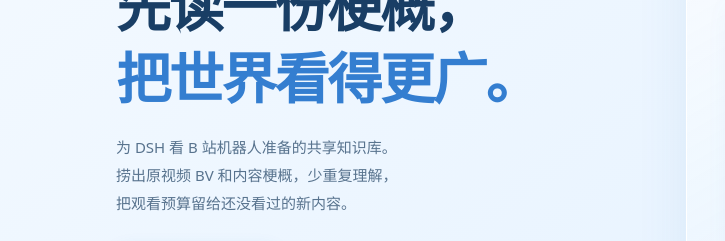
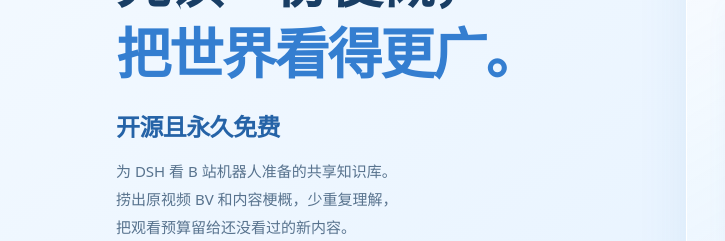
Before and after one commit to CleverWing/fat-whale-library, a plain HTML site: page docs/index.html in a window 1280 px wide. Shown: the part 315-556 px from the top of the page, 0-725 px from the left. Drawn offline with Linux system fonts and the light colour scheme.

Commit message:
Highlight open source and permanently free on Pages

```diff
--- a/docs/index.html
+++ b/docs/index.html
@@ -23,6 +23,7 @@
 @media(max-width:600px){.knowledge-disclosure>summary{padding:16px 18px}.knowledge-disclosure>summary>span{font-size:14px}.knowledge-disclosure>summary>small{font-size:11px}.user-question{padding:20px;font-size:19px}.answer-bubble{padding:20px}.case-tool{padding:19px}.case-review{padding:18px}.case-stage{margin-top:23px}.knowledge-disclosure .featured-head{padding-top:20px}}
 
 /* Saluting community mascot; speech remains selectable, accessible HTML. */
+.hero-promise{font-size:24px;line-height:1.45;margin:14px 0;color:var(--deep)}
 .hero-salute{position:relative;width:100%;max-width:480px;padding:23px 22px 17px;border:1px solid #ffffff;border-radius:29px;background:linear-gradient(150deg,#ffffffc9,#e1f0ff);box-shadow:0 18px 54px #306daf16}
 .hero-salute-stage{position:relative;isolation:isolate;width:100%;padding-top:94px;display:grid;justify-items:center}
 .hero-salute-stage::before{content:"";position:absolute;z-index:-1;width:90%;aspect-ratio:1;bottom:6px;border:1px solid #bcd9f0;border-radius:50%;background:radial-gradient(circle,#fff 8%,#ebf7ff 61%,#d9edff 100%)}
@@ -52,6 +53,7 @@
       <div>
         <p class="eyebrow">FAT WHALE LIBRARY</p>
         <h1>先读一份梗概，<br><em>把世界看得更广。</em></h1>
+        <h2 class="hero-promise">开源且永久免费</h2>
         <p class="hero-desc">为 DSH 看 B 站机器人准备的共享知识库。<br>捞出原视频 BV 和内容梗概，少重复理解，<br>把观看预算留给还没看过的新内容。</p>
         <div class="hero-actions"><a class="button primary" href="#mcp">接入我的大肥鱼 <span aria-hidden="true">→</span></a><a class="button" href="#contribute">贡献一条好视频 <span aria-hidden="true">↗</span></a></div>
         <p class="free-note"><strong>主服务器知识查询免费。</strong>贡献自愿，无需先投稿才能使用。</p>
```
